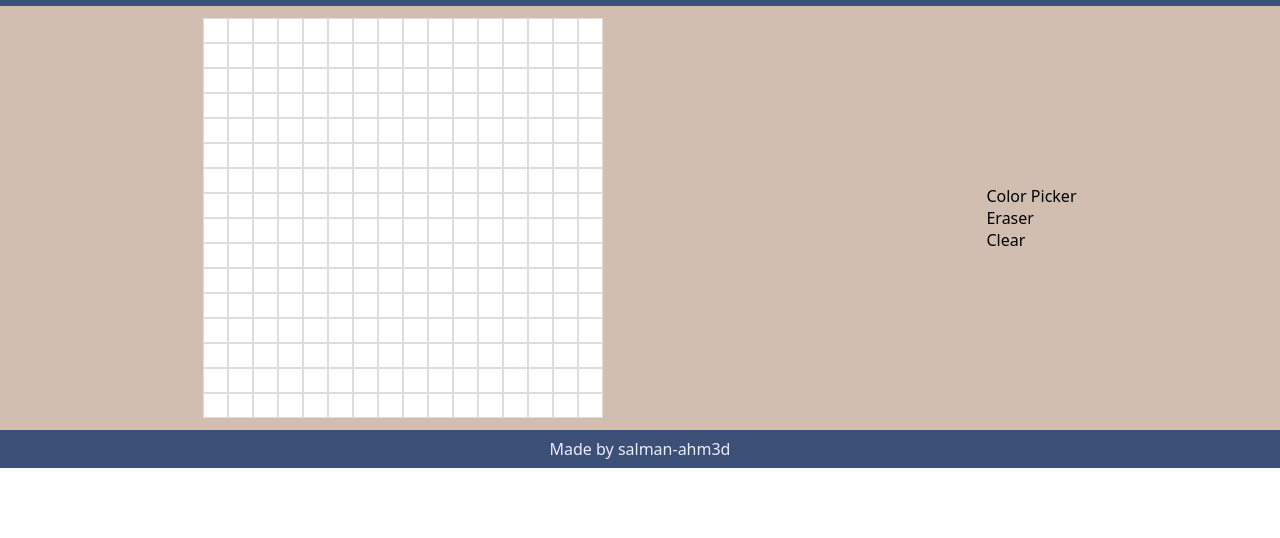
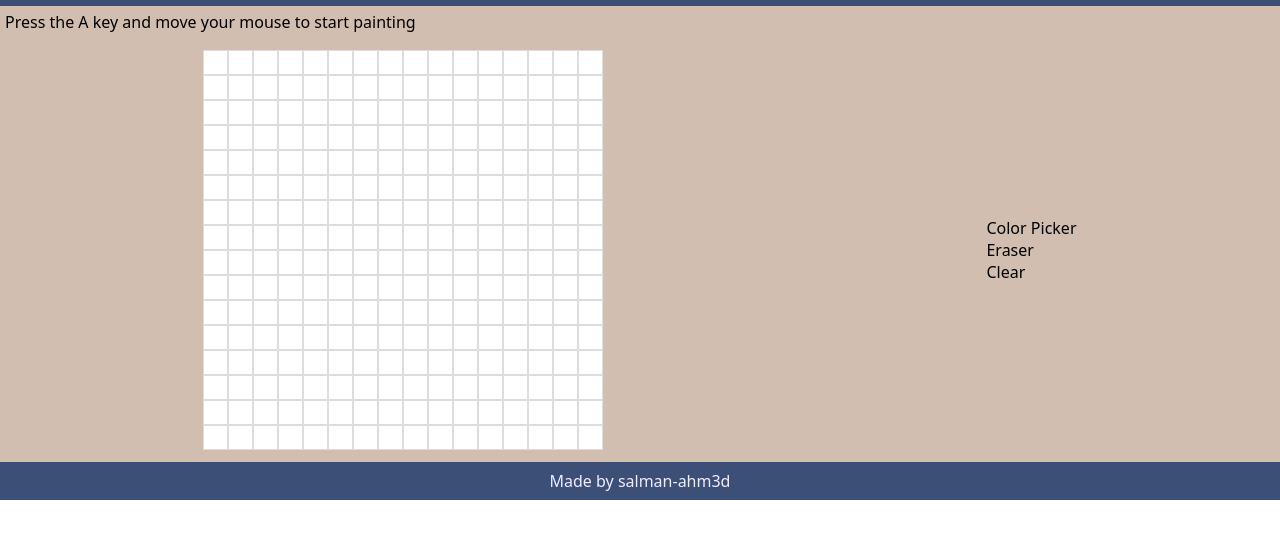
Before and after one commit to salman-ahm3d/etchasketch, a plain HTML site: page index.html in a window 1280 px wide. Shown: the part 46-584 px from the top of the page. Drawn offline with Linux system fonts and the light colour scheme.

Commit message:
Add usage instructions to index.html

```diff
--- a/index.html
+++ b/index.html
@@ -9,6 +9,7 @@
 </head>
 <body>
     <div class="header">Etch-a-Sketch</div>
+    <div class="instructions">Press the A key and move your mouse to start painting</div>
     <div class="body">
         <div class="drawing-area">
             <div class="canvas">
--- a/styles/style.css
+++ b/styles/style.css
@@ -18,6 +18,7 @@ body {
 
 .body {
     display: flex;
+    flex-wrap: wrap;
     background-color: #D1BEB0;
     justify-content: space-around;
     align-items: center;
@@ -60,3 +61,8 @@ body {
     height: 400px;
     background-color: white;
 }
+
+.instructions {
+    background-color: #D1BEB0;
+    padding: 5px;
+}
```
